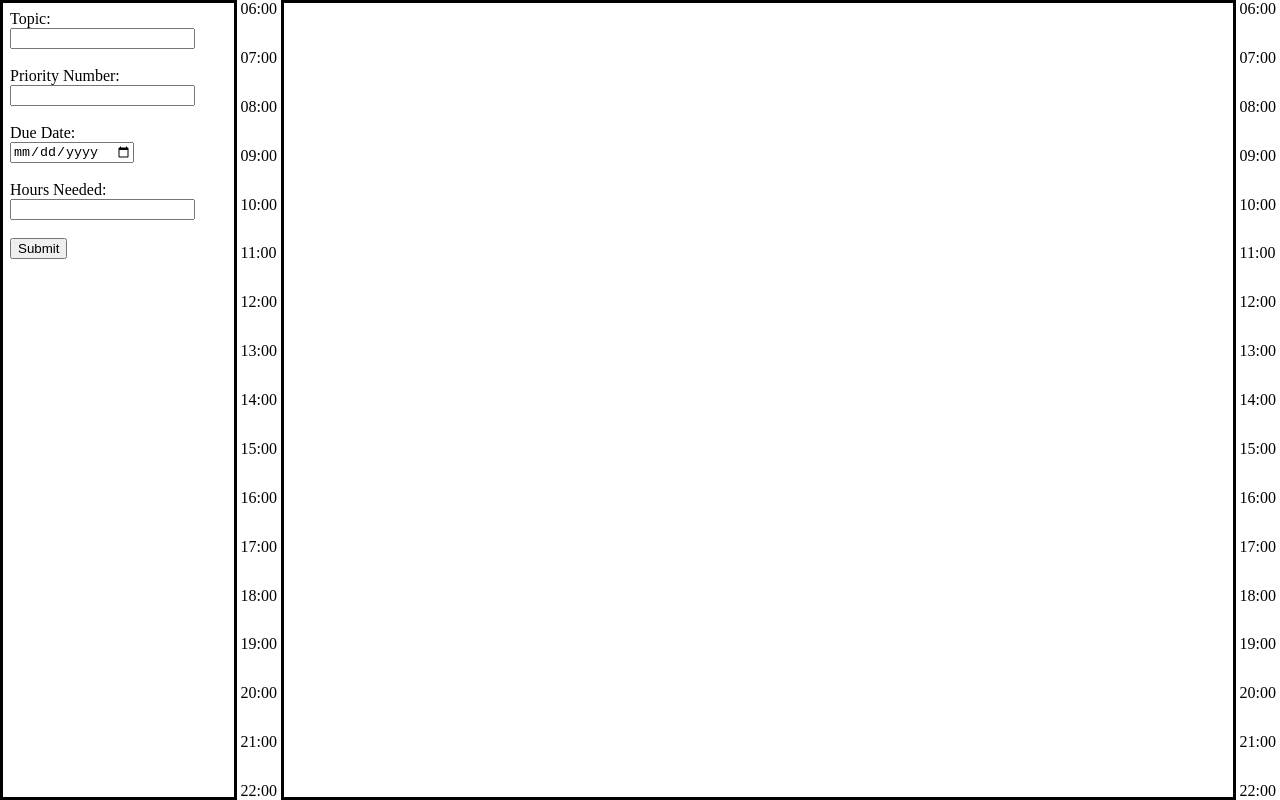
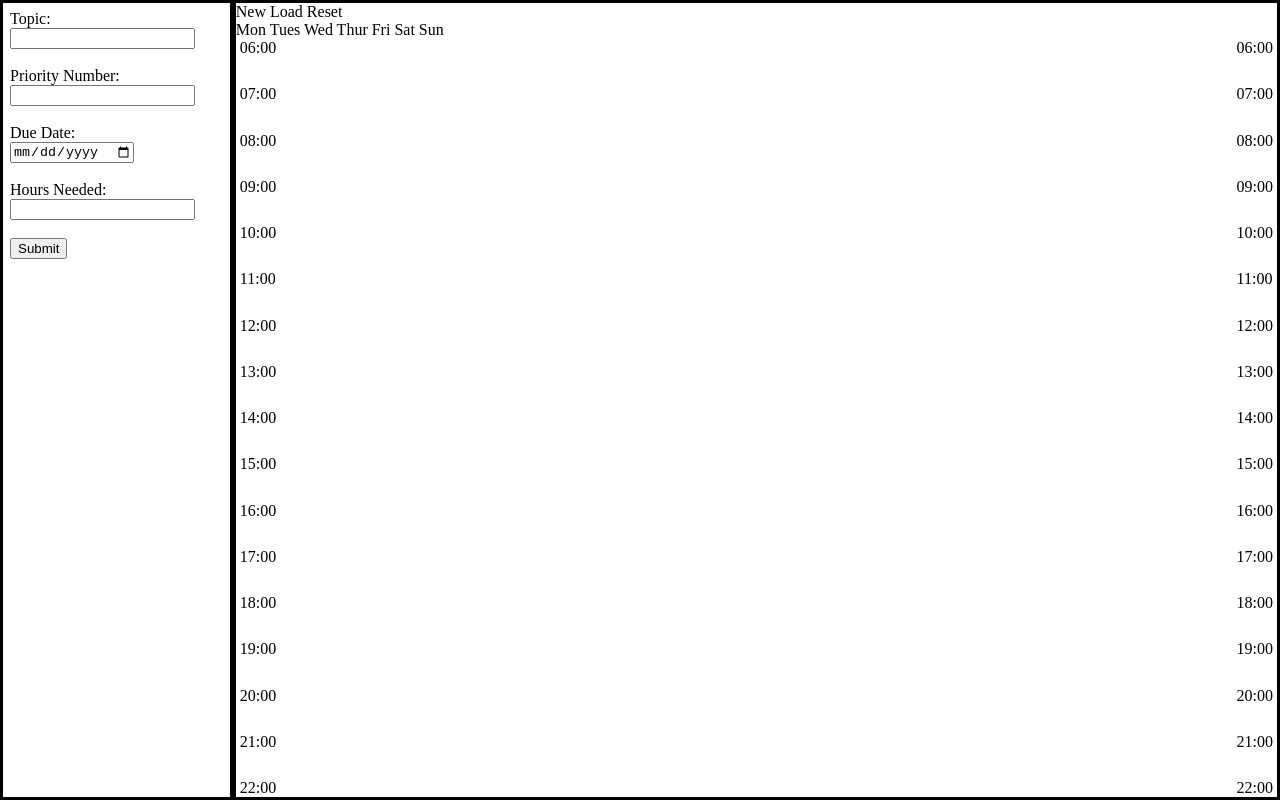
Before and after one commit to limesqueezer3/toDoList, a website built with webpack: page src/template.html in a window 1280 px wide. Built offline with nearby package versions, Linux system fonts and the light colour scheme.

Commit message:
structure seems alright now  need to implement timeTable view and drag and drop functionality

```diff
--- a/src/styles.css
+++ b/src/styles.css
@@ -5,23 +5,37 @@ body {
   box-sizing: border-box;
   display: flex;
   flex-direction: row;
-  justify-content: space-between;
 }
+
+#notes, #timeView {
+  overflow: auto; /* Adds scrollbars if content overflows */
+}
+
 
 #notes {
   flex-grow: 0.1;
   border-style: solid;
-  display: grid;
-  grid-template-rows: repeat(30, 100px)
+  display: flex;
+  flex-direction: column;
 }
 
 #notes > div, #notes > form {
   padding: 7px;
 }
-#timetable {
+#timeView {
   flex-grow: 3;
   border-style: solid;
+  display: flex;
+  flex-direction: column;
 }
+
+#timeAndTimeStampTable {
+  display: flex;
+  flex-direction: row;
+  flex-grow: 1;
+  justify-content: space-between;
+}
+
 
 #timeLeft {
   padding-left: 4px;
--- a/src/template.html
+++ b/src/template.html
@@ -1,14 +1,23 @@
 <!DOCTYPE html>
 <html lang="en">
+
 <head>
     <meta charset="UTF-8">
     <meta name="viewport" content="width=device-width, initial-scale=1.0">
     <title>Document</title>
 </head>
+
 <body>
     <div id="notes"></div>
-    <div id="timeLeft"></div>
-    <div id="timetable"></div>
-    <div id="timeRight"></div>
+    <div id="timeView">
+        <div id="threeButtons">New Load Reset</div>
+        <div id="days">Mon Tues Wed Thur Fri Sat Sun</div>
+        <div id="timeAndTimeStampTable">
+            <div id="timeLeft"></div>
+            <div id="timeStampTable"></div>
+            <div id="timeRight"></div>
+        </div>
+    </div>
 </body>
+
 </html>
```
